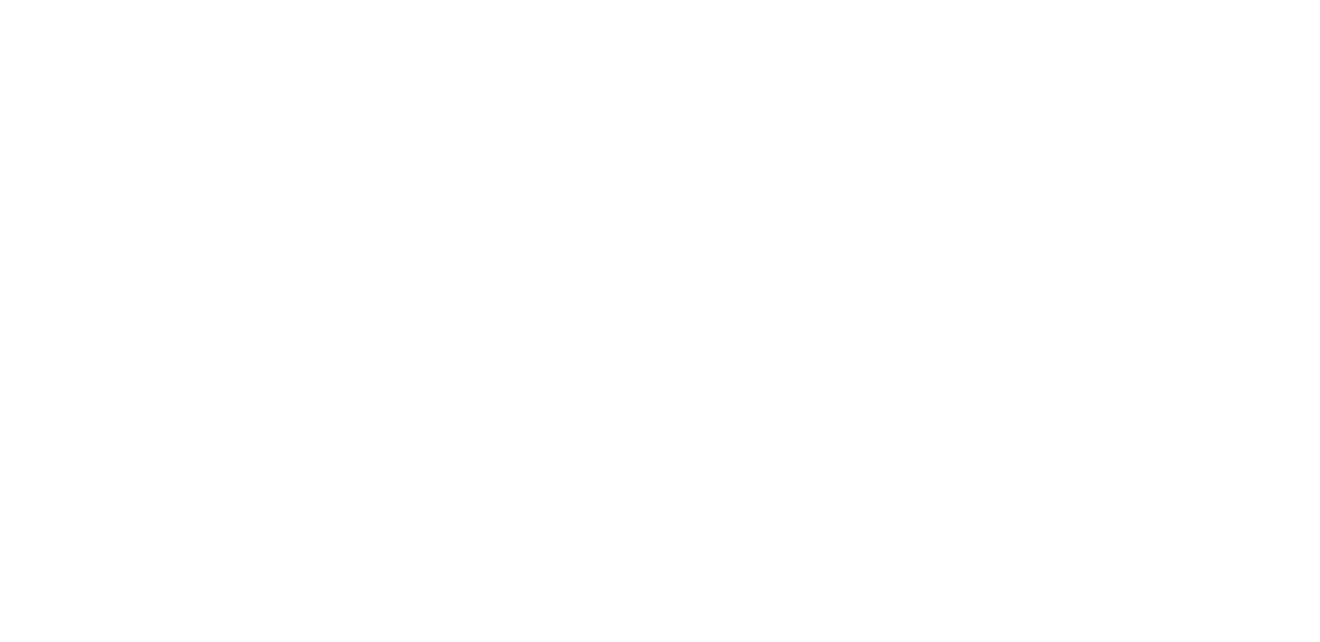
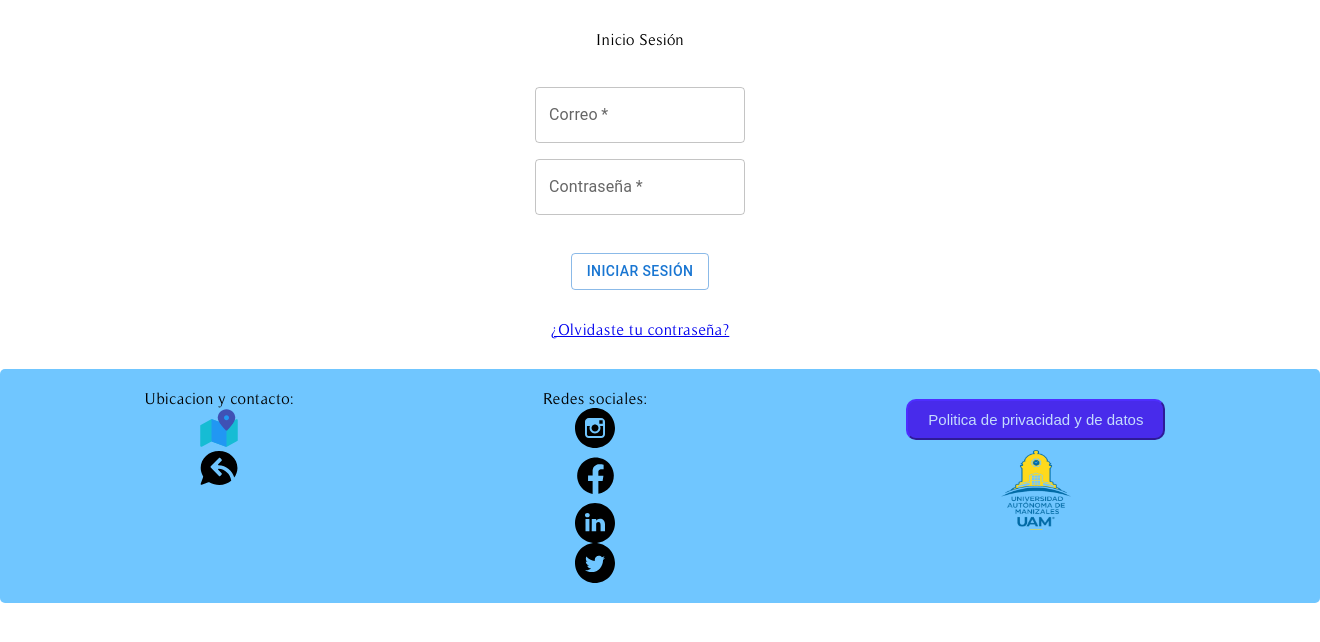
Before and after one commit to GeraldineRomer/frontendProyect, a React (Create React App) app: page /login in a window 1280 px wide. Before the commit this address had no page. Shown: the top 642 px of the page, 1320 px wide, since content can reach past the window. Built offline with nearby package versions, Linux system fonts and the light colour scheme.

Commit message:
login ready, background in progress

```diff
--- a/src/components/Menu/MenuCube.js
+++ b/src/components/Menu/MenuCube.js
@@ -13,6 +13,10 @@
         const items = document.getElementById('items');
         items.classList.toggle('open');
         toggle.classList.toggle('close');
+    }
+    const login = () => {
+        console.log('Di click en login');
+        window.open('../Login','_self')
     }
     return (
         <div class="container">
@@ -61,6 +65,9 @@
                         </Link>
                     </li>
                 </ul>
+                <div className='login'>
+                    <Link onClick={login} className='login-a'>Login</Link>
+                </div>
                 <div class="avatar-container">
                     <img src={Avatar} alt="Foto de perfil" class="avatar"/>
                 </div>
--- a/src/components/Menu/MenuCube.scss
+++ b/src/components/Menu/MenuCube.scss
@@ -65,6 +65,23 @@
         }
         .toggle{
             display: none;
+        }
+        .login{
+            display: flex;
+            position: relative;
+            right: -230px;
+            a{
+                text-decoration: none;
+                &:hover{
+                    cursor: pointer;
+                    color: rgb(243, 243, 255);
+                    border-radius: 10px;
+                }
+            }
+            .login-a{
+                color: #000;
+                font-family: Timeless-Bold;
+            }
         }
     }
     .content{
--- a/src/components/Sections/Section2/Section2.scss
+++ b/src/components/Sections/Section2/Section2.scss
@@ -43,7 +43,7 @@
             .info{
                 flex-direction: column;
                 margin-left: 10px;
-                align-items: center;
+                align-items: flex-start;
                 .title{
                     text-align: left;
                     color: rgb(204, 191, 235);
@@ -91,7 +91,7 @@
             .info-add{
                 flex-direction: column;
                 margin-left: 10px;
-                align-items: center;
+                align-items: flex-start;
                 .title-add{
                     text-align: left;
                     color: rgb(204, 191, 235);
--- a/src/config/routes.js
+++ b/src/config/routes.js
@@ -3,13 +3,15 @@
 import { Products } from "../pages/Products/Products";
 import { Home } from "../pages/Home/Home";
 import {Privacy} from "../pages/Privacy/Privacy";
+import { Login } from "../pages/Login/Login";
 
 const GeneralRoutes = [
     { path: "/", component: Home},
     { path: "/flexbox", component: Flexbox},
     { path: "/contact", component: Contact},
     { path: "/products", component: Products},
-    {path: "/privacy", component: Privacy}
+    {path: "/privacy", component: Privacy},
+    {path: "/login", component: Login}
 ]
 
 const allRoutes = [...GeneralRoutes];
--- a/src/pages/Home/Home.js
+++ b/src/pages/Home/Home.js
@@ -7,11 +7,10 @@
 import { Section3 } from '../../components/Sections/Section3/Section3';
 import { LateralMenu } from '../../components/LateralMenu/LateralMenu';
 import { TraslucentMenu } from '../../components/TraslucentMenu/TraslucentMenu';
-import  SliderComponent  from '../../components/Slider/Slider';
 import {Footer} from '../../components/Footer/Footer'
+import Background from '../../assets/img/fondo.jpg';
 
 export const Home = () => {
-    const [favorites, setFavorites] = useState([]);
     return (
         <div className="Home">
             <div className='Content'>
@@ -23,6 +22,7 @@
                 <Section3/>
                 <LateralMenu/>
                 <Footer/>
+               {/*  <img src={Background} className='background'></img> */}
             </div>
         </div>
 
--- a/src/pages/Home/Home.scss
+++ b/src/pages/Home/Home.scss
@@ -1,7 +1,12 @@
 .Home {
+    flex-direction: column;
+    min-height: 100vh;
+    justify-content: center;
     display: flex;
-    flex-direction: column;
-    min-height: 100vh; /* Asegura que el contenedor ocupe al menos toda la altura de la ventana */
+    background-image: url('./../../assets/img/fondo.jpg'); /* Ruta de la imagen de fondo */
+    background-size: cover;
+    background-position: center;
+    background-repeat: no-repeat;
 }
 
 /* Estilos para el contenido principal */
--- /dev/null
+++ b/src/pages/Login/Login.js
@@ -0,0 +1,47 @@
+import React from 'react';
+import './Login.scss';
+import Box from '@mui/material/Box';
+import TextField from '@mui/material/TextField';
+import { Footer } from '../../components/Footer/Footer';
+import { Button } from '@mui/material';
+
+export const Login = () => {
+    return (
+        <div>
+            <div>
+                <label className='login'>Inicio Sesión</label>
+            </div>
+            <Box
+                component="form"
+                sx={{
+                    '& .MuiTextField-root': { m: 1, width: '25ch' },
+                }}
+                noValidate
+                autoComplete="off"
+            >
+                <div className='info'>
+                    <TextField
+                    required
+                    id="outlined-password-input"
+                    label="Correo"
+                    autoComplete="current-password"
+                    />
+                    <TextField
+                    required
+                    id="outlined-password-input"
+                    label="Contraseña"
+                    type="password"
+                    autoComplete="current-password"
+                    />
+                </div>
+            </Box>
+            <div className='btn-div-login'>
+                <Button variant="outlined" className='btn-login'>Iniciar Sesión</Button>
+            </div>
+            <div className='forgot-password'>
+                <a href='#'>¿Olvidaste tu contraseña?</a>
+            </div>
+            <Footer/>
+        </div>
+    )
+}
--- /dev/null
+++ b/src/pages/Login/Login.scss
@@ -0,0 +1,32 @@
+@import '../../App.scss';
+
+.login{
+    display: flex;
+    justify-content: center;
+    align-items: center;
+    margin: 30px;
+}
+.info{
+    display: flex;
+    align-items: center;
+    justify-content: center;
+    flex-direction: column;
+    margin: 30px;
+}
+.btn-div-login{
+    display: flex;
+    align-items: center;
+    justify-content: center;
+    margin: 30px;
+    .btn-login{
+        display: flex;
+        align-items: center;
+        justify-content: center;
+    }
+}
+.forgot-password{
+    display: flex;
+    align-items: center;
+    justify-content: center;
+    margin: 30px;
+}
```
Also changed, not shown: src/assets/img/fondo.jpg (added).
